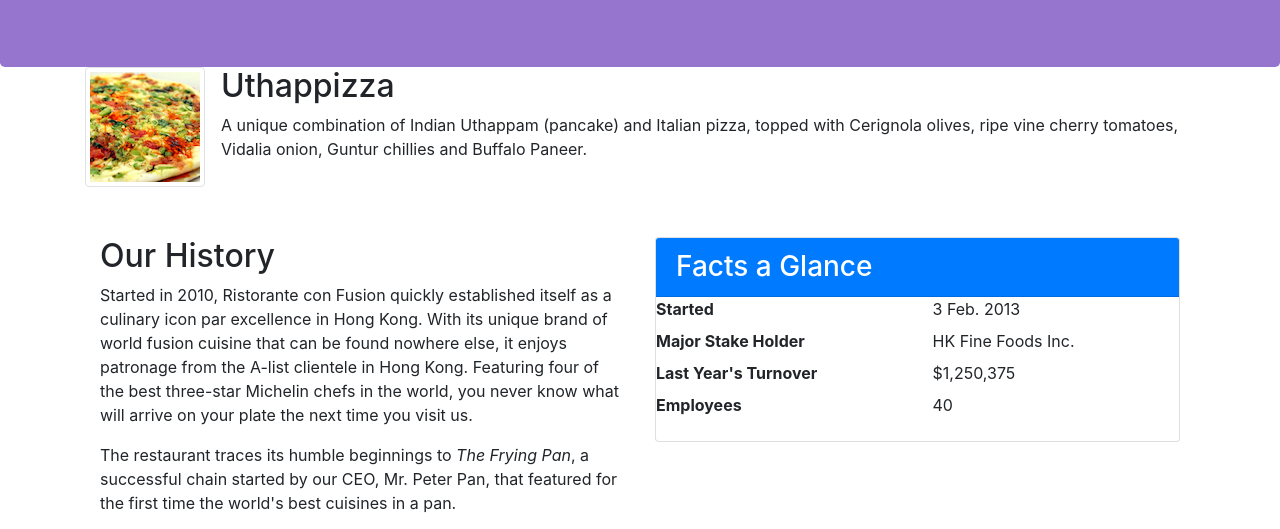
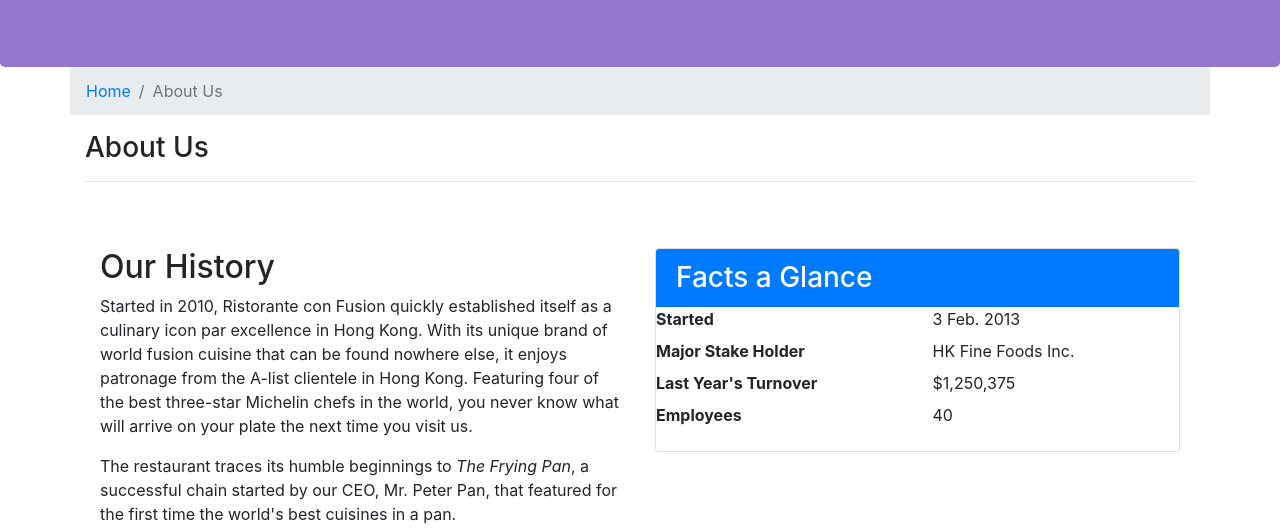
Before and after one commit to letheyue/Bootstrap-exercise, a website: page aboutus.html in a window 1280 px wide. Shown: the part 246-775 px from the top of the page. Drawn offline with nearby package versions, Linux system fonts and the light colour scheme.

```diff
--- a/aboutus.html
+++ b/aboutus.html
@@ -48,15 +48,14 @@
     </header>
 
     <div class="container">
-        <div class="media">
-            <img class="d-flex mr-3 img-thumbnail align-self-center"
-                src="img/uthappizza.png" alt="Uthappizza">
-            <div class="media-body">
-                <h2 class="mt-0">Uthappizza</h2>
-                <p class="hidden-xs-down">A unique combination of Indian Uthappam (pancake) and
-                    Italian pizza, topped with Cerignola olives, ripe vine
-                    cherry tomatoes, Vidalia onion, Guntur chillies and
-                    Buffalo Paneer.</p>
+        <div class="row">
+            <ol class="col-12 breadcrumb">
+                <li class="breadcrumb-item"><a href="./index.html">Home</a></li>
+                <li class="breadcrumb-item active">About Us</li>
+            </ol>
+            <div class="col-12">
+               <h3>About Us</h3>
+               <hr>
             </div>
         </div>
 
```
Also changed, not shown: 1 other file.
